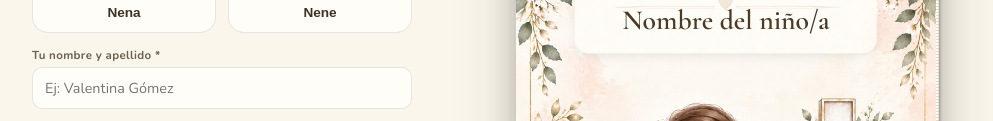
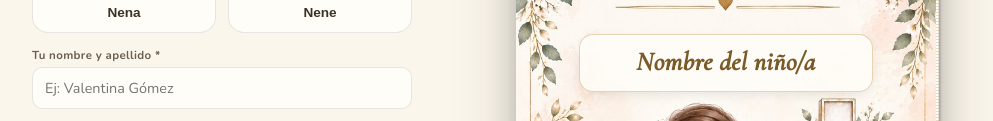
Before and after one commit to Guillemuhana/primeracomunion, a website built with Vite: page index.html in a window 1280 px wide. Both pictures are taken after a click on the button "Comenzar". Shown: the part 419-540 px from the top of the page, without its empty margins (118-1111 px from the left). Built offline with nearby package versions, Linux system fonts and the light colour scheme.

Commit message:
Fix: nombre en la tapa ya no se superpone con el título ni la ilustración; tipografía más elegante

```diff
--- a/src/style.css
+++ b/src/style.css
@@ -103,11 +103,12 @@ body { margin: 0; }
   }
   .cover-wrap img { width: 100%; height: 100%; object-fit: cover; display: block; }
   .cover-name {
-    position: absolute; top: 31%; left: 50%; transform: translate(-50%, -50%); width: 72%;
-    text-align: center; font-family: 'Cormorant Garamond', serif; font-weight: 600; line-height: 1.08;
-    color: #4a3924; word-break: break-word; font-size: clamp(0.85rem, 6.6cqw, 1.85rem);
-    background: rgba(255,253,248,0.82); padding: 4% 8%; border-radius: 14px;
-    box-shadow: 0 4px 14px -4px rgba(0,0,0,0.12);
+    position: absolute; top: 37.5%; left: 50%; transform: translate(-50%, -50%); width: 70%;
+    text-align: center; font-family: 'Cormorant Garamond', serif; font-weight: 700; font-style: italic;
+    line-height: 1.1; letter-spacing: 0.015em;
+    color: #7a5a28; word-break: break-word; font-size: clamp(0.85rem, 6.2cqw, 1.7rem);
+    background: rgba(255,253,248,0.85); padding: 3.5% 8%; border-radius: 14px;
+    box-shadow: 0 4px 14px -4px rgba(0,0,0,0.12), inset 0 0 0 1px rgba(190,150,80,0.4);
   }
   .cover-hint {
     position: absolute; bottom: 5%; left: 50%; transform: translateX(-50%);
```
